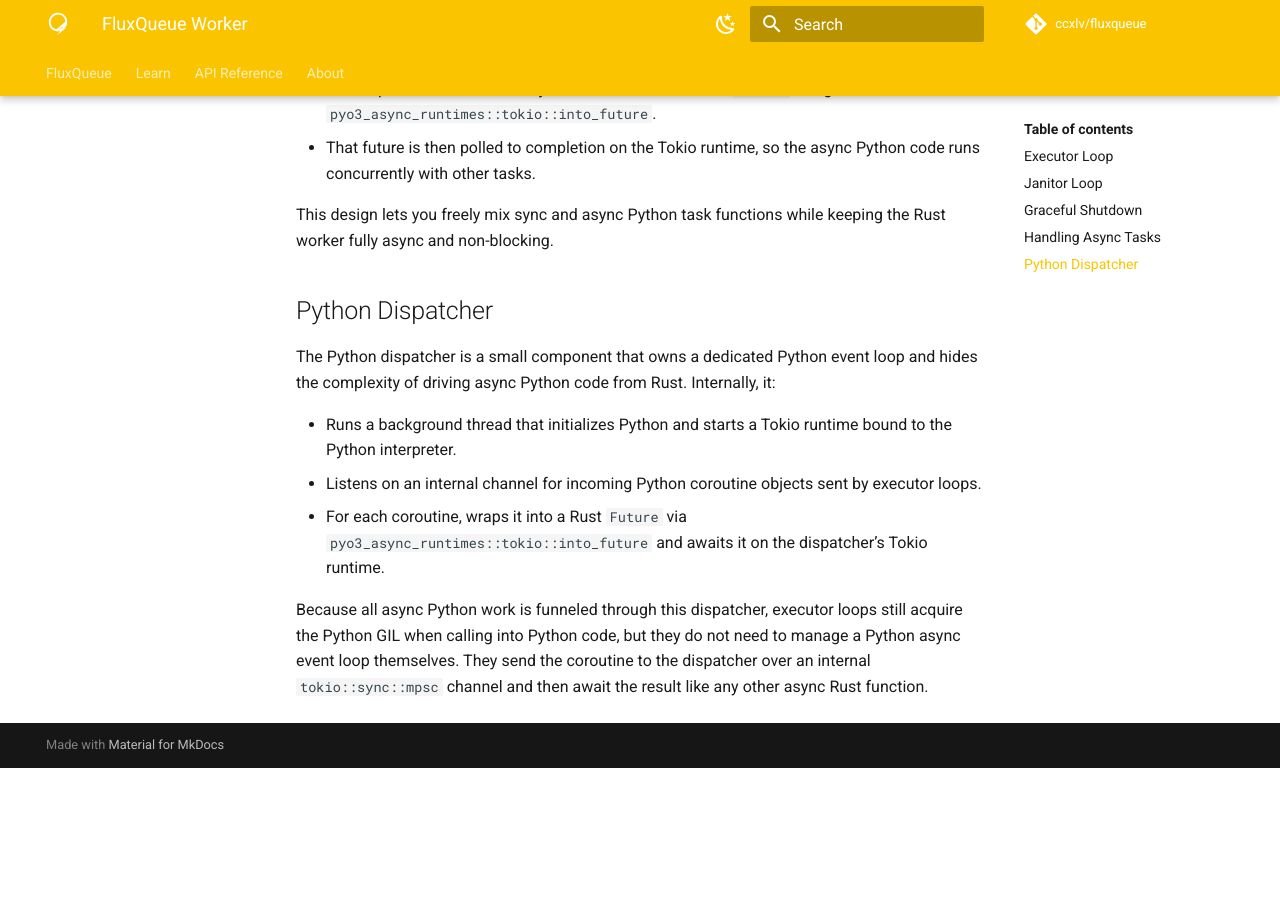
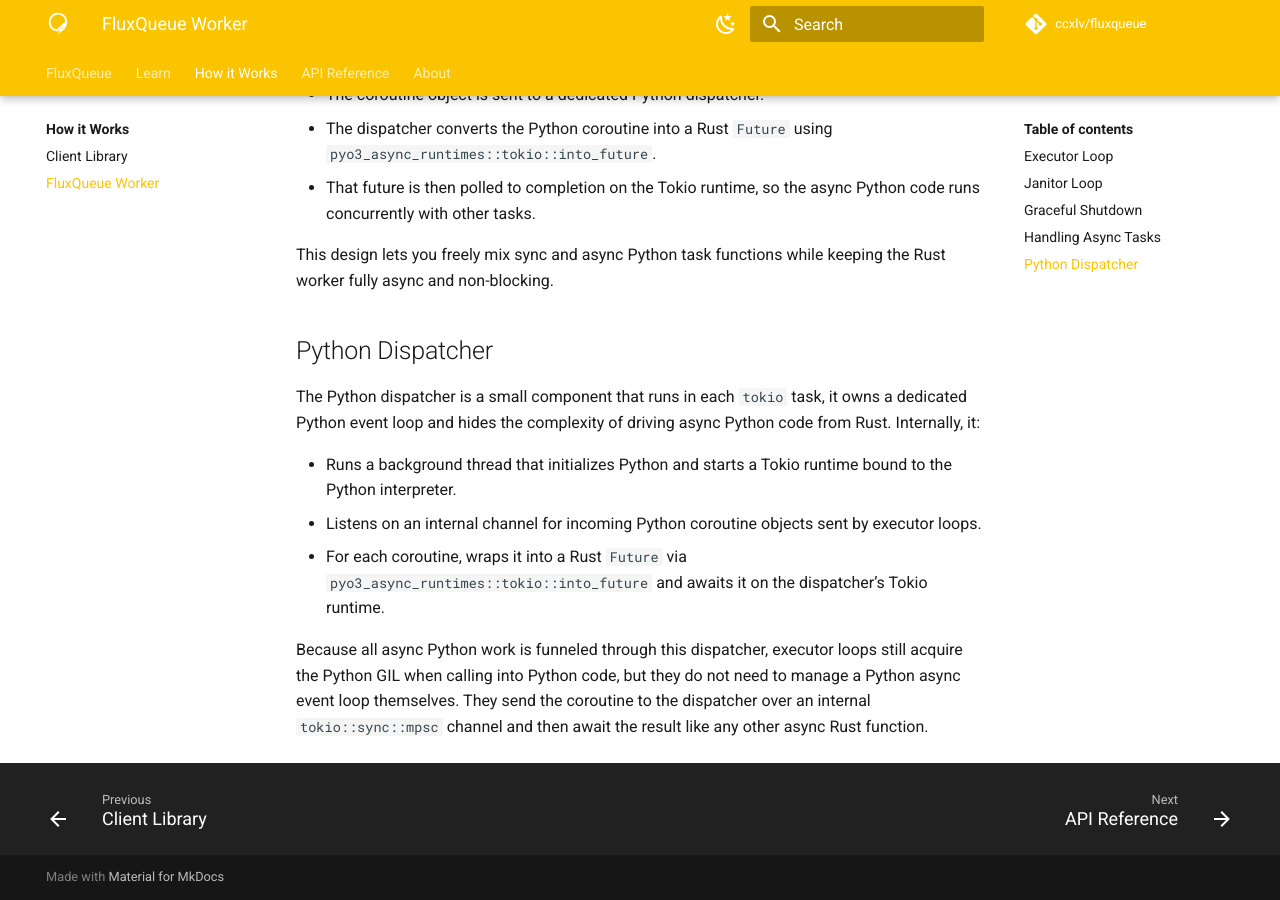
Before and after one commit to CCXLV/fluxqueue, an MkDocs documentation site: the page built from docs/how-it-works/worker.md, in a window 1280 px wide and 900 px high, scrolled down 1722 px. Built offline with MkDocs 1.6.1 and Material for MkDocs 9.7.7, drawn with Linux system fonts in a browser that asks for light colours; comment, search, counter and statistics services are not loaded; before the commit the page ends 2490 px from its top, so only the background shows below that; some of the changed text lies outside the part shown.

Commit message:
Update docs

```diff
--- a/docs/how-it-works/worker.md
+++ b/docs/how-it-works/worker.md
@@ -49,7 +49,7 @@ This design lets you freely mix sync and async Python task functions while keepi
 
 ## Python Dispatcher
 
-The Python dispatcher is a small component that owns a dedicated Python event loop and hides the complexity of driving async Python code from Rust. Internally, it:
+The Python dispatcher is a small component that runs in each `tokio` task, it owns a dedicated Python event loop and hides the complexity of driving async Python code from Rust. Internally, it:
 
 - Runs a background thread that initializes Python and starts a Tokio runtime bound to the Python interpreter.
 - Listens on an internal channel for incoming Python coroutine objects sent by executor loops.
--- a/mkdocs.yml
+++ b/mkdocs.yml
@@ -66,10 +66,10 @@ nav:
       - tutorial/quickstart.md
       - tutorial/defininig_and_exposing_tasks.md
       - tutorial/worker.md
-  # - How it Works:
-  #     - how-it-works/index.md
-  #     - how-it-works/client.md
-  #     - how-it-works/worker.md
+  - How it Works:
+      - how-it-works/index.md
+      - how-it-works/client.md
+      - how-it-works/worker.md
   - API Reference:
       - api/index.md
       - api/fluxqueue.md
```
Also changed, not shown: docs/index.md (+1 -1 lines).
